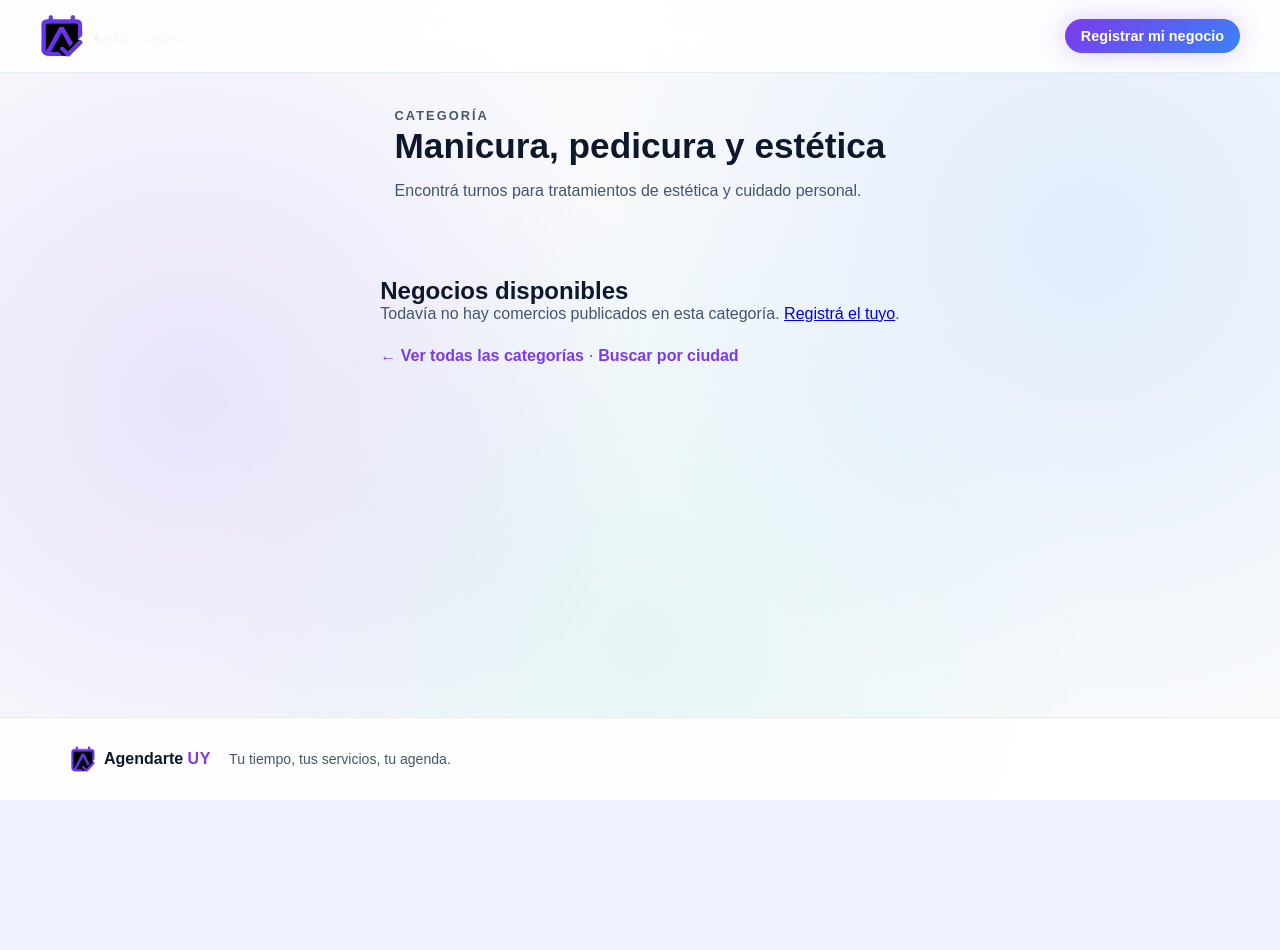
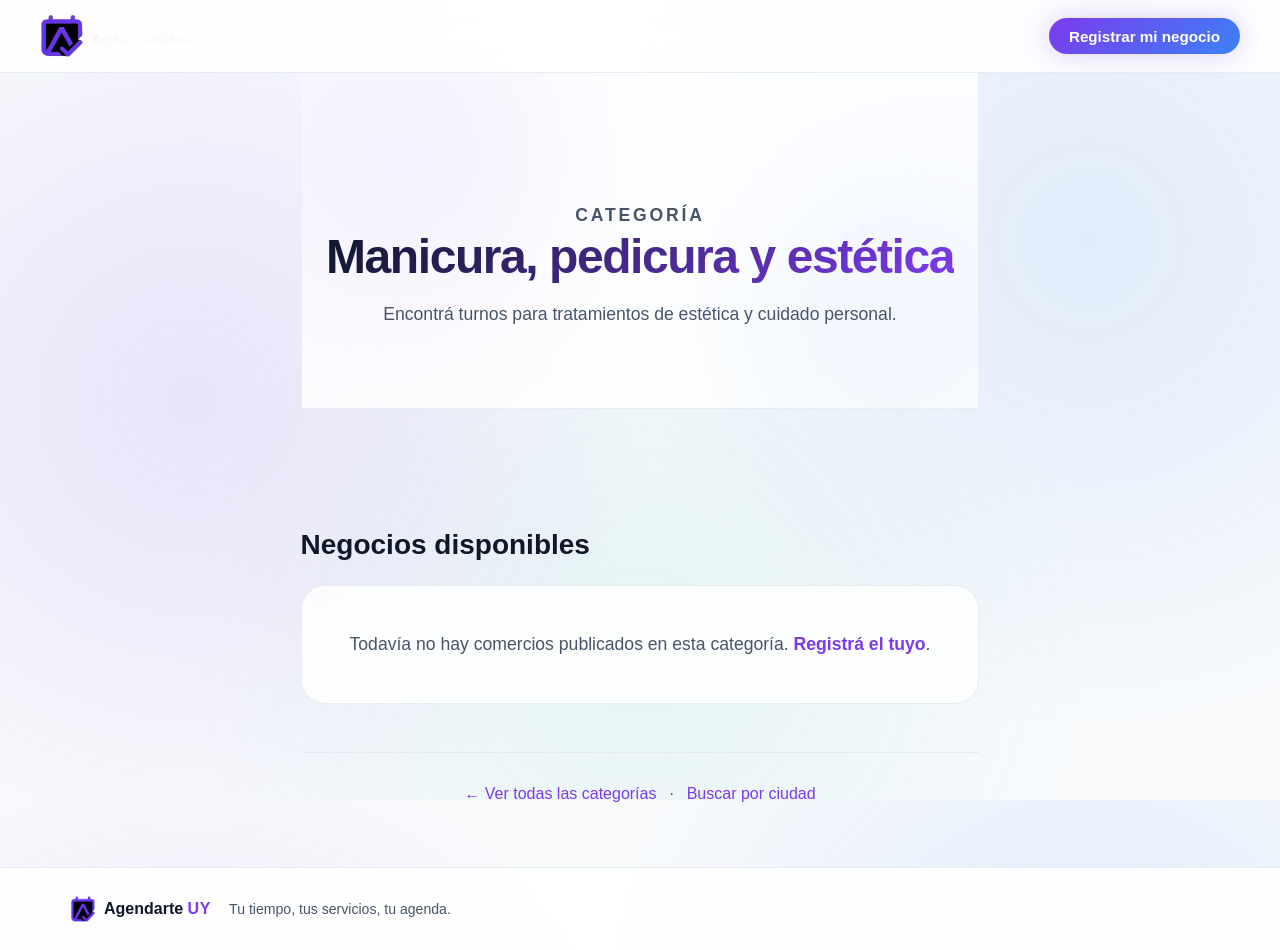
Before and after one commit to viernes69/Agenda, a PHP site: page /IPs/categorias/estetica/ in a window 1280 px wide. Before the commit the page ends 800 px from the top, so only its background shows below. Run offline with PHP 8.4, Linux system fonts and the light colour scheme.

Commit message:
feat: rediseño premium para paginas SEO de categorias y ubicaciones

```diff
--- a/categorias/index.php
+++ b/categorias/index.php
@@ -66,6 +66,10 @@ if (!$isHub) {
 
 <main class="landing seo-page">
   <section class="seo-page__hero">
+    <div class="hero-bg-orbs">
+      <div class="orb orb-1"></div>
+      <div class="orb orb-2"></div>
+    </div>
     <?php if ($isHub): ?>
       <p class="section-heading__eyebrow">Categorías</p>
       <h1>Encontrá y reservá el servicio que necesitás</h1>
--- a/src/css/styles.css
+++ b/src/css/styles.css
@@ -2685,18 +2685,27 @@ body[data-theme="dark"] .brand-logo--on-dark{
   gap: .75rem;
 }
 .category-card{
-  display: block;
-  padding: 1rem 1.1rem;
-  border-radius: var(--radius-md);
+  display: flex;
+  flex-direction: column;
+  justify-content: center;
+  padding: 1.5rem;
+  border-radius: var(--radius-lg);
   border: 1px solid var(--border);
-  background: var(--surface);
+  background: rgba(255, 255, 255, 0.03);
+  backdrop-filter: blur(12px);
+  -webkit-backdrop-filter: blur(12px);
   text-decoration: none;
   color: var(--text);
-  transition: border-color .15s, transform .15s;
+  transition: all 0.3s cubic-bezier(0.4, 0, 0.2, 1);
+  box-shadow: 0 4px 6px -1px rgba(0, 0, 0, 0.1), 0 2px 4px -1px rgba(0, 0, 0, 0.06);
+}
+[data-theme="dark"] .category-card{
+  background: rgba(20, 20, 20, 0.4);
 }
 .category-card:hover{
   border-color: var(--primary);
-  transform: translateY(-1px);
+  transform: translateY(-4px);
+  box-shadow: 0 12px 24px -8px rgba(0, 0, 0, 0.2);
   text-decoration: none;
 }
 .category-card__title{
@@ -2802,47 +2811,132 @@ body[data-theme="dark"] .brand-logo--on-dark{
 }
 
 /* ---------- Páginas SEO ---------- */
-.seo-page{
-  max-width: 960px;
+.seo-page {
+  padding: 0 0 4rem;
+}
+.seo-page__hero {
+  position: relative;
+  text-align: center;
+  padding: 8rem 1.5rem 5rem;
+  background: var(--surface);
+  border-bottom: 1px solid var(--border);
+  overflow: hidden;
+  margin-bottom: 3rem;
+}
+.seo-page__hero h1 {
+  font-size: clamp(2rem, 5vw, 3rem);
+  font-weight: 800;
+  letter-spacing: -0.03em;
+  margin-bottom: 1rem;
+  background: linear-gradient(135deg, var(--text) 0%, var(--primary) 100%);
+  -webkit-background-clip: text;
+  -webkit-text-fill-color: transparent;
+  position: relative;
+  z-index: 2;
+}
+.seo-page__hero p {
+  color: var(--text-muted);
+  font-size: 1.1rem;
+  line-height: 1.6;
+  max-width: 600px;
   margin: 0 auto;
-  padding: 2rem 1.25rem 3rem;
-}
-.seo-page__hero h1{
-  font-size: clamp(1.6rem, 4vw, 2.2rem);
-  margin-bottom: .75rem;
-}
-.seo-page__hero p{
-  color: var(--text-muted);
-  line-height: 1.65;
+  position: relative;
+  z-index: 2;
+}
+.seo-page__list,
+.categories-grid-section {
+  max-width: 1000px;
+  margin: 0 auto;
+  padding: 0 1.5rem;
+}
+.seo-page__list h2 {
+  font-size: 1.75rem;
+  margin-bottom: 1.5rem;
+  color: var(--text);
+  font-weight: 700;
 }
 .seo-commerce-list,
-.seo-location-list{
+.seo-location-list {
   list-style: none;
   padding: 0;
-  margin: 1rem 0;
+  margin: 0;
   display: grid;
-  gap: .5rem;
+  grid-template-columns: repeat(auto-fill, minmax(300px, 1fr));
+  gap: 1.25rem;
 }
 .seo-commerce-list a,
-.seo-location-list a{
-  display: block;
-  padding: .75rem 1rem;
+.seo-location-list a {
+  display: flex;
+  flex-direction: column;
+  padding: 1.25rem;
+  background: rgba(255, 255, 255, 0.03);
   border: 1px solid var(--border);
-  border-radius: var(--radius-md);
+  border-radius: var(--radius-lg);
+  color: var(--text);
+  text-decoration: none;
+  backdrop-filter: blur(12px);
+  -webkit-backdrop-filter: blur(12px);
+  transition: all 0.3s cubic-bezier(0.4, 0, 0.2, 1);
+  box-shadow: 0 4px 6px -1px rgba(0, 0, 0, 0.1), 0 2px 4px -1px rgba(0, 0, 0, 0.06);
+}
+[data-theme="dark"] .seo-commerce-list a,
+[data-theme="dark"] .seo-location-list a {
+  background: rgba(20, 20, 20, 0.4);
+}
+.seo-commerce-list a:hover,
+.seo-location-list a:hover {
+  transform: translateY(-4px);
+  border-color: var(--primary);
+  box-shadow: 0 12px 24px -8px rgba(0, 0, 0, 0.2);
+}
+.seo-commerce-list strong {
+  font-size: 1.1rem;
+  font-weight: 600;
+  margin-bottom: 0.25rem;
+}
+.seo-commerce-list span {
+  display: flex;
+  align-items: center;
+  gap: 0.35rem;
+  font-size: 0.9rem;
+  color: var(--text-muted);
+}
+.seo-page__empty {
+  text-align: center;
+  padding: 3rem;
   background: var(--surface);
-  color: var(--text);
+  border-radius: var(--radius-lg);
+  border: 1px solid var(--border);
+  color: var(--text-muted);
+  font-size: 1.1rem;
+}
+.seo-page__empty a {
+  color: var(--primary);
+  font-weight: 600;
   text-decoration: none;
 }
-.seo-commerce-list span{
-  display: block;
-  font-size: .85rem;
-  color: var(--text-muted);
-}
-.seo-page__empty,
-.seo-page__back{
-  color: var(--text-muted);
-}
-.btn-primary--sm{
-  padding: .55rem 1rem;
-  font-size: .9rem;
-}
+.seo-page__empty a:hover {
+  text-decoration: underline;
+}
+.seo-page__back {
+  margin-top: 3rem;
+  text-align: center;
+  padding-top: 2rem;
+  border-top: 1px solid var(--border);
+  color: var(--text-muted);
+}
+.seo-page__back a {
+  color: var(--primary);
+  font-weight: 500;
+  text-decoration: none;
+  padding: 0.5rem;
+  transition: color 0.2s;
+}
+.seo-page__back a:hover {
+  color: var(--primary-dark);
+}
+.btn-primary--sm {
+  padding: 0.6rem 1.25rem;
+  font-size: 0.95rem;
+  border-radius: 9999px;
+}
--- a/ubicaciones/index.php
+++ b/ubicaciones/index.php
@@ -64,6 +64,10 @@ $logoVer = is_file($logoIconPath) ? (string)filemtime($logoIconPath) : (string)t
 
 <main class="landing seo-page">
   <section class="seo-page__hero">
+    <div class="hero-bg-orbs">
+      <div class="orb orb-1"></div>
+      <div class="orb orb-2"></div>
+    </div>
     <?php if ($isHub): ?>
       <p class="section-heading__eyebrow">Ubicaciones</p>
       <h1>Reservas online por ciudad</h1>
```
